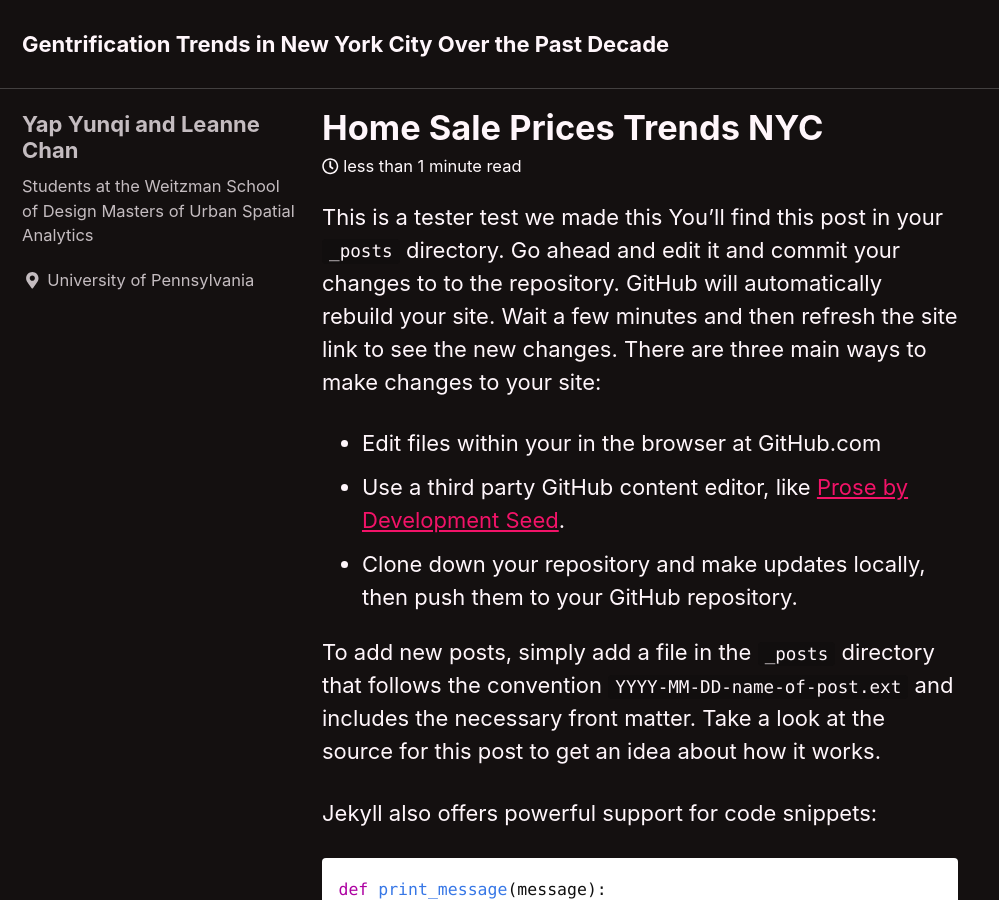
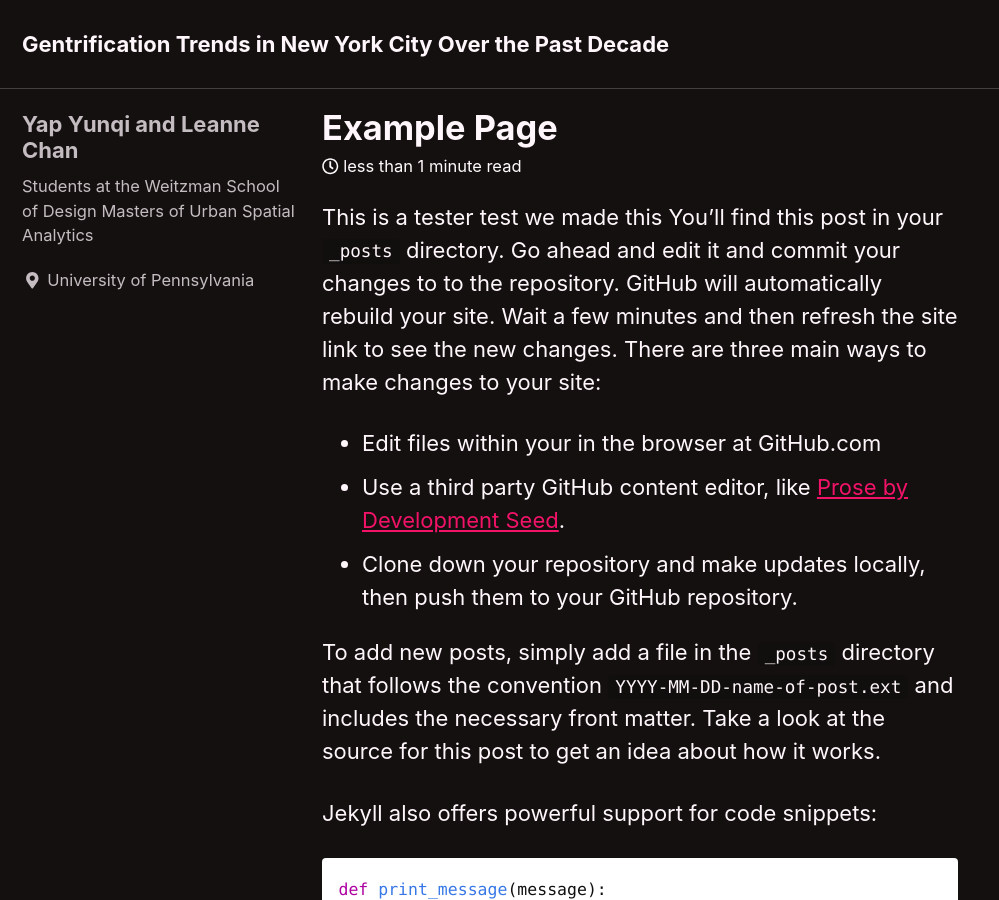
Before and after one commit to LeanneChan/Gentrification-Trends-In-NYC, a Jekyll site: the page built from _posts/2019-12-12-Home-Sale-Prices.md, in a window 1280 px wide and 900 px high. Shown: the whole window, without its empty margins (0-999 px from the left). Built offline with Jekyll 4.4.1, drawn with Linux system fonts in a browser that asks for light colours; cached includes are drawn as plain includes; nearby versions of some CDN libraries; a script that is not in the unit is left out.

Commit message:
Update 2019-12-12-Home-Sale-Prices.md

```diff
--- a/_posts/2019-12-12-Home-Sale-Prices.md
+++ b/_posts/2019-12-12-Home-Sale-Prices.md
@@ -1,5 +1,5 @@
 ---
-title: "Home Sale Prices Trends NYC"
+title: "Example Page"
 date: 2019-12-12T10:54:30-04:00
 categories:
   - blog
```
